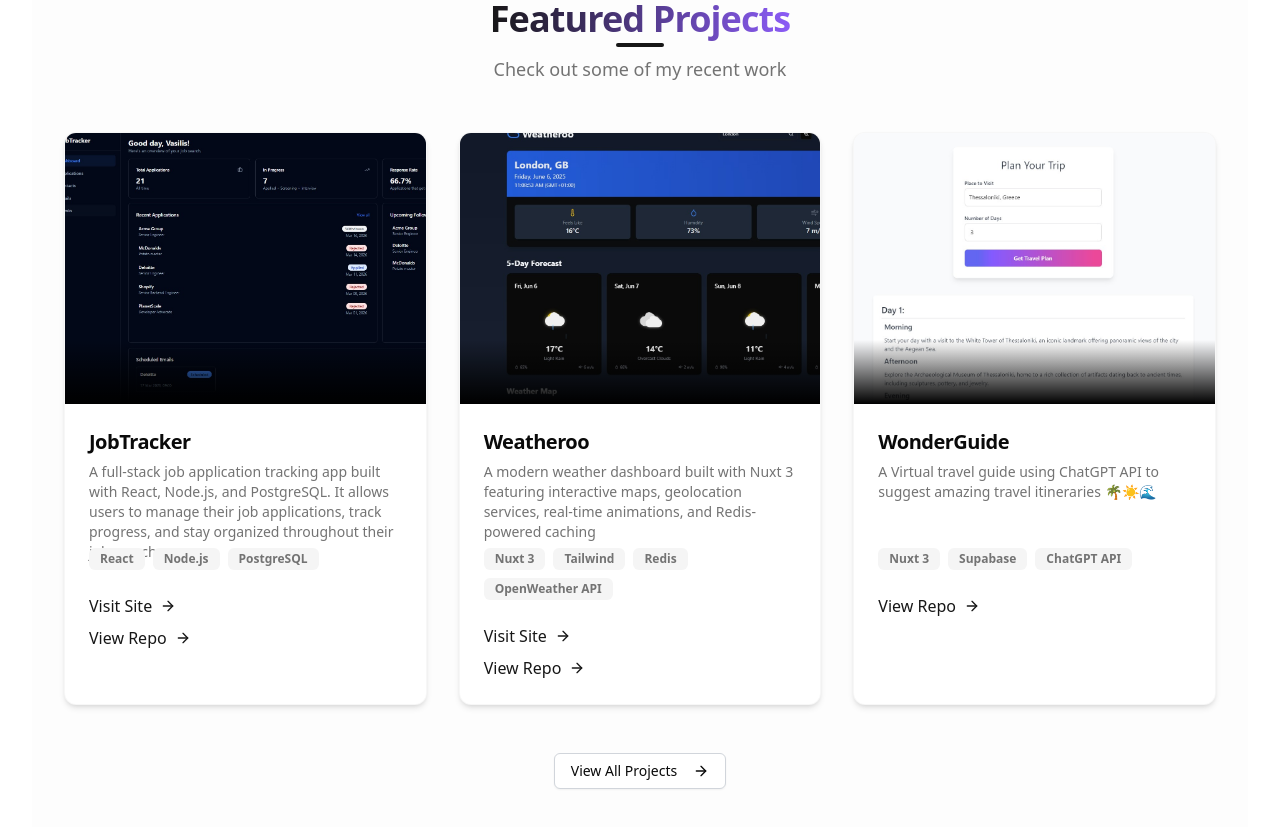
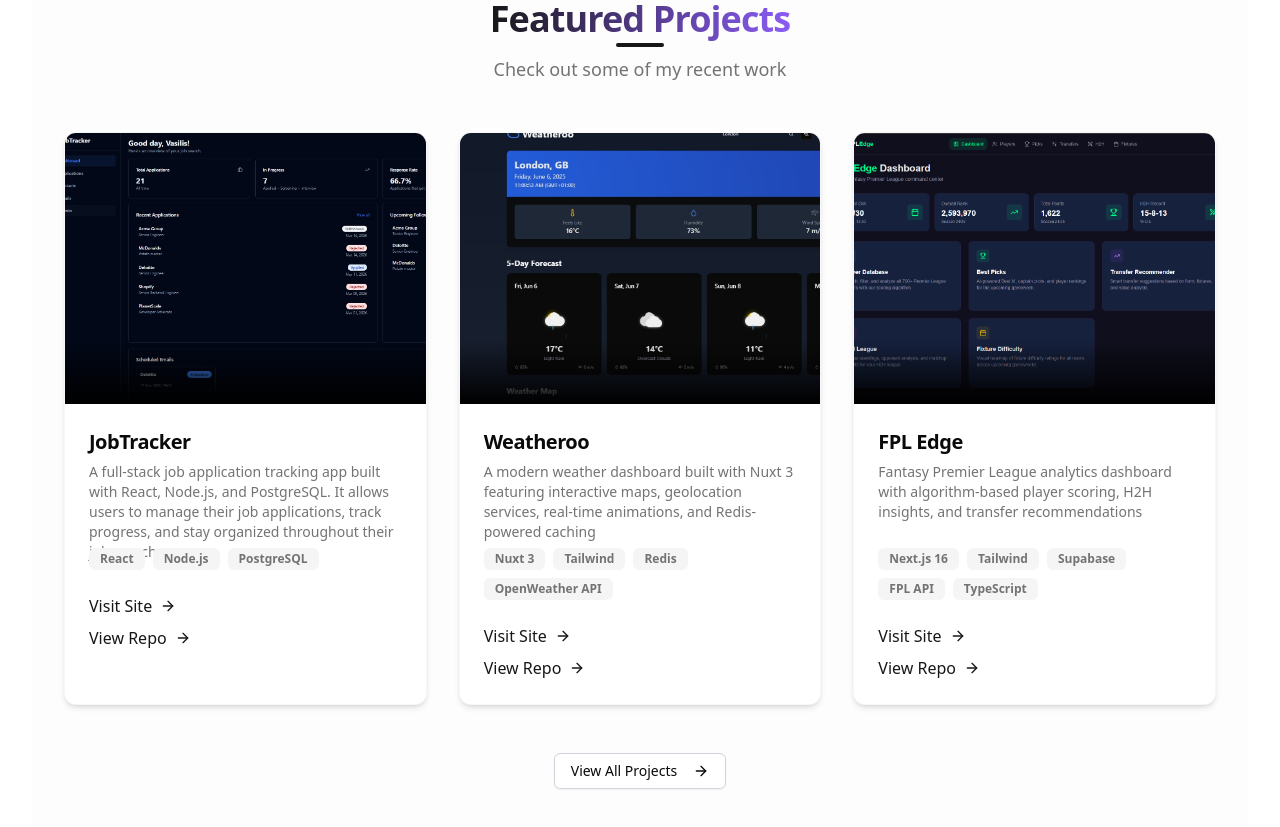
Before and after one commit to Vasilis-Rousis/vue-portfolio, a Nuxt app: page / in a window 1280 px wide. Shown: the part 940-1767 px from the top of the page. Built offline with nearby package versions, Linux system fonts and the light colour scheme.

Commit message:
Added FPL Edge to portfolio

```diff
--- a/pages/index.vue
+++ b/pages/index.vue
@@ -373,13 +373,13 @@ const featuredProjects = [
   },
   {
     id: 3,
-    title: 'WonderGuide',
+    title: 'FPL Edge',
     description:
-      'A Virtual travel guide using ChatGPT API to suggest amazing travel itineraries 🌴☀️🌊',
-    image: '/images/wonderguide.jpg',
-    tags: ['Nuxt 3', 'Supabase', 'ChatGPT API'],
-    link: 'https://github.com/Vasilis-Rousis/wonderguide-app',
-    siteLink: '',
+      'Fantasy Premier League analytics dashboard with algorithm-based player scoring, H2H insights, and transfer recommendations',
+    image: '/images/fpl-edge.jpg',
+    tags: ['Next.js 16', 'Tailwind', 'Supabase', 'FPL API', 'TypeScript'],
+    link: 'https://github.com/Vasilis-Rousis/fpl-app',
+    siteLink: 'https://fpl-app-five.vercel.app/',
   },
 ]
 
--- a/pages/projects.vue
+++ b/pages/projects.vue
@@ -173,6 +173,19 @@ const projects = [
   },
   {
     id: 2,
+    title: 'FPL Edge',
+    description:
+      'Fantasy Premier League analytics dashboard with algorithm-based player scoring, H2H insights, and transfer recommendations',
+    image: '/images/fpl-edge.jpg',
+    tags: ['Next.js 16', 'Tailwind', 'Supabase', 'FPL API', 'TypeScript'],
+    link: 'https://github.com/Vasilis-Rousis/fpl-app',
+    siteLink: 'https://fpl-app-five.vercel.app/',
+    longDescription:
+      'A data-driven Fantasy Premier League analytics platform built with Next.js 16 and TypeScript. Features a custom composite scoring algorithm that evaluates players across five weighted dimensions: form (recency-weighted with xG regression), fixture difficulty, consistency, value-for-money, and home/away performance. Includes head-to-head league tracking with opponent squad analysis, differentials detection, captain and transfer history insights. The app syncs live data from the official FPL API into Supabase with concurrent batch processing and queue-based rate limiting. Additional features include blank gameweek detection, interactive form charts with Recharts, player search and filtering, and a responsive dark-themed UI. Protected by cookie-based authentication with HMAC-signed sessions and Edge Runtime middleware.',
+    category: 'web',
+  },
+  {
+    id: 3,
     title: 'Weatheroo',
     description:
       'Modern weather app built with Nuxt 3, featuring interactive maps, geolocation, and Redis caching',
@@ -185,7 +198,7 @@ const projects = [
     category: 'web',
   },
   {
-    id: 3,
+    id: 4,
     title: 'Personal Portfolio',
     description:
       'Showcasing my journey in web development, featuring projects that highlight my expertise in modern web technologies',
@@ -198,7 +211,7 @@ const projects = [
     category: 'web',
   },
   {
-    id: 4,
+    id: 5,
     title: 'WonderGuide',
     description:
       'A Virtual travel guide using ChatGPT API to suggest amazing travel itineraries 🌴☀️🌊',
@@ -211,7 +224,7 @@ const projects = [
     category: 'web',
   },
   {
-    id: 5,
+    id: 6,
     title: 'Posts App',
     description:
       'A modern, containerized full-stack social media application featuring a React frontend and Node.js backend with authentication, CRUD operations, and real-time like functionality',
```
Also changed, not shown: public/images/fpl-edge.jpg (added).
